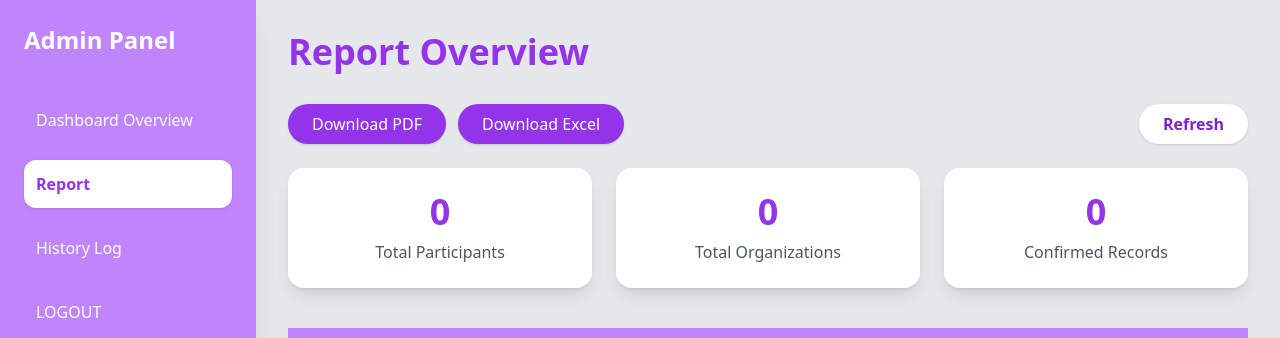
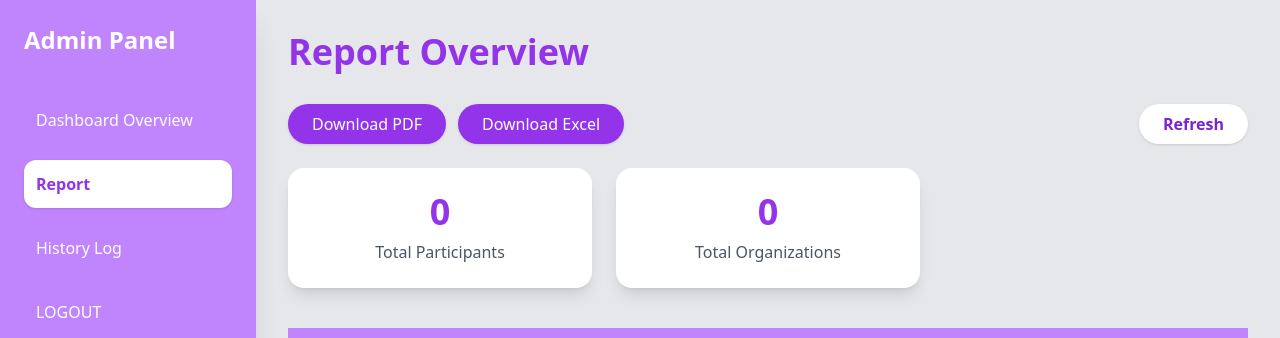
Before and after one commit to guzopayment/client, a React (Vite) app: page /admin-report in a window 1280 px wide. Shown: the top 338 px of the page. Built offline with nearby package versions, Linux system fonts and the light colour scheme; no server answers; sample sign-in values are in the browser's storage.

Commit message:
Remove Confirmed stat card on the AdminReport dashboard

```diff
--- a/src/pages/AdminReport.jsx
+++ b/src/pages/AdminReport.jsx
@@ -182,12 +182,15 @@ export default function AdminReport() {
 
         {/* STATS CARDS (same style as dashboard) */}
         <div className="grid grid-cols-1 sm:grid-cols-2 md:grid-cols-3 gap-6 mb-10">
-          <StatCard num={stats.totalParticipants || 0} label="Total Participants" />
+          <StatCard
+            num={stats.totalParticipants || 0}
+            label="Total Participants"
+          />
           <StatCard
             num={Object.keys(stats.organizationBreakdown || {}).length}
             label="Total Organizations"
           />
-          <StatCard num={report.length} label="Confirmed Records" />
+          {/* <StatCard num={report.length} label="Confirmed Records" /> */}
         </div>
 
         {/* TABLE */}
```
